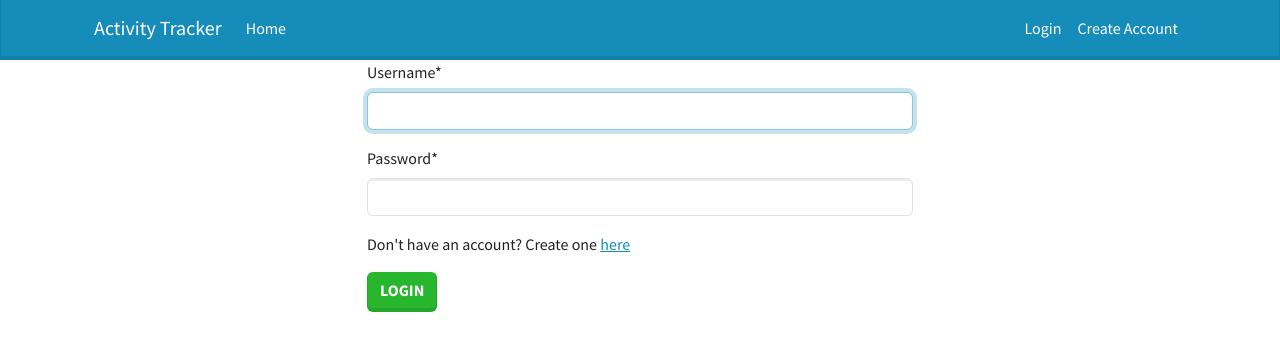
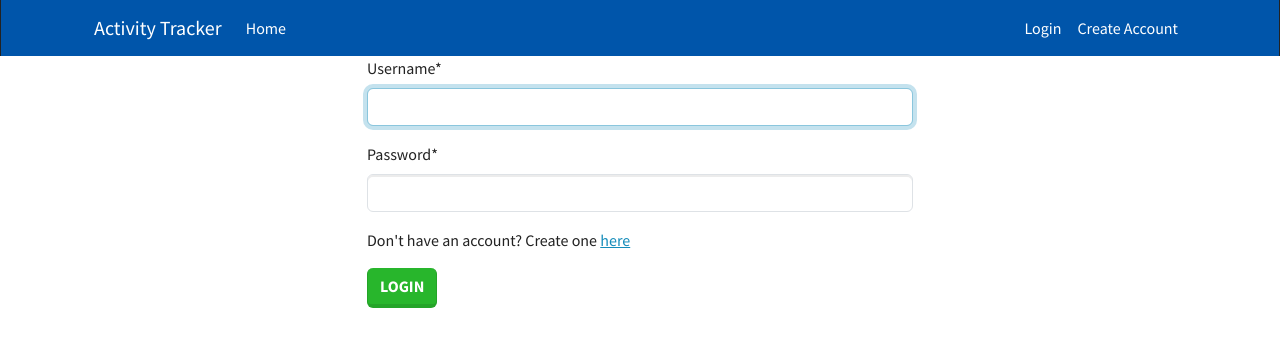
Before and after one commit to Wymagin/Activity_tracker, a Django app: page /login/?next=/dashboard/ in a window 1280 px wide. Shown: the top 351 px of the page. Run offline with Django 5.2, Linux system fonts and the light colour scheme; some libraries are stand-ins or nearby versions.

Commit message:
updated styles

```diff
--- a/activity_tracker/templates/activity_tracker/base.html
+++ b/activity_tracker/templates/activity_tracker/base.html
@@ -8,9 +8,10 @@
     <link rel="icon" href="{% static 'images/favicon-32x32.png' %}" type="image/x-icon">
 
     <link href="{% static 'css/bootstrap.min.css' %}" rel="stylesheet">
+    <link href="{% static 'css/style.css' %}"  rel="stylesheet">
 </head>
 <body>
-    <nav class="navbar navbar-expand-lg bg-primary" data-bs-theme="dark">
+    <nav class="navbar navbar-expand-lg" style="background-color: #0055AA;" data-bs-theme="dark">
         <div class="container px-4">
           <a class="navbar-brand" href="/home">Activity Tracker</a>
           <button class="navbar-toggler" type="button" data-bs-toggle="collapse" data-bs-target="#navbarColor01" aria-controls="navbarColor01" aria-expanded="false" aria-label="Toggle navigation">
--- a/activity_tracker/templates/activity_tracker/home.html
+++ b/activity_tracker/templates/activity_tracker/home.html
@@ -28,7 +28,6 @@
                     {{ demo_bar_chart_div|safe }}
                 </div>
             </div>
-
         </div>
     </div>
 </section>
--- /dev/null
+++ b/static/css/style.css
@@ -0,0 +1,16 @@
+.btn-success {
+    /* background-color: #AAFFAA !important;
+    border-color: #AAFFAA !important; */
+    /* color: #000 !important; Optional: for better contrast */
+}
+
+.badge.bg-warning {
+    background-color: #008080 !important;
+    border-color: #008080 !important;
+    /* color: #000 !important; Optional: for better contrast */
+}
+
+.navbar {
+    border-bottom: none !important;
+    box-shadow: none !important;
+}
```
